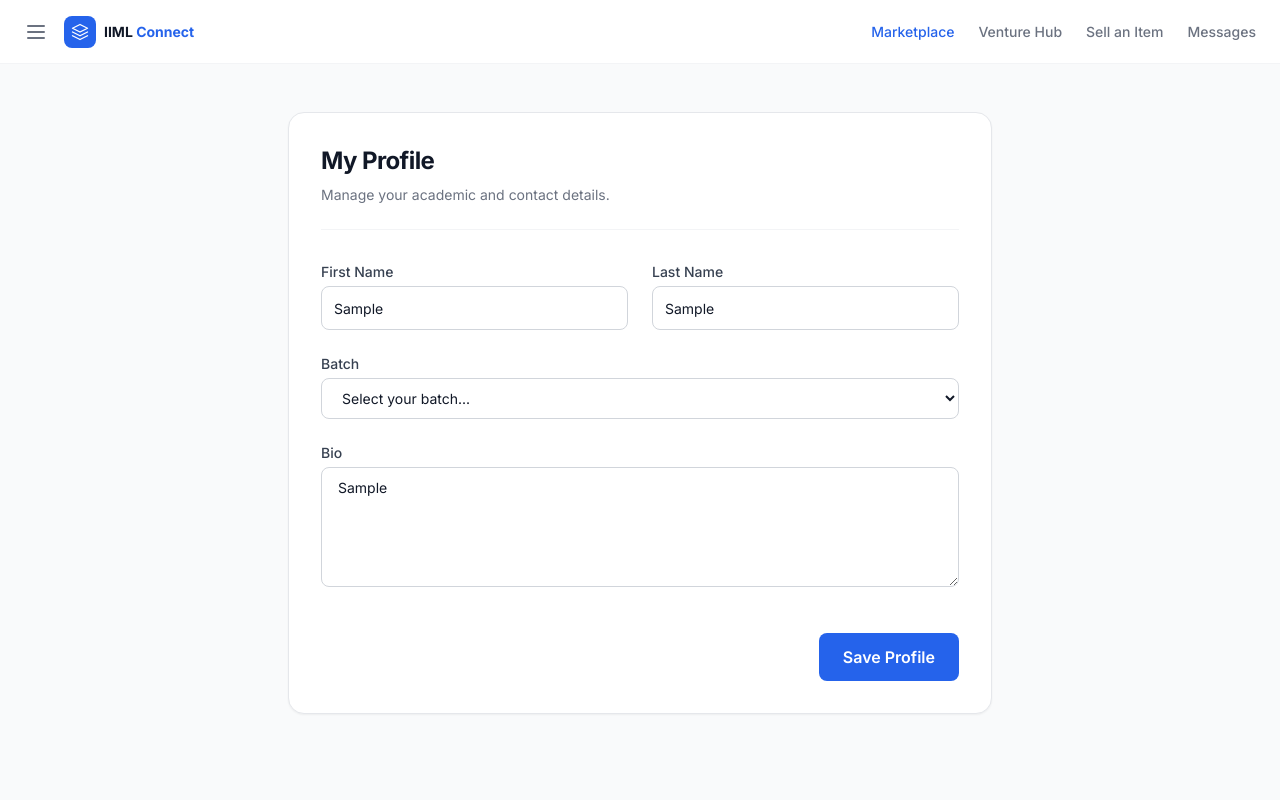
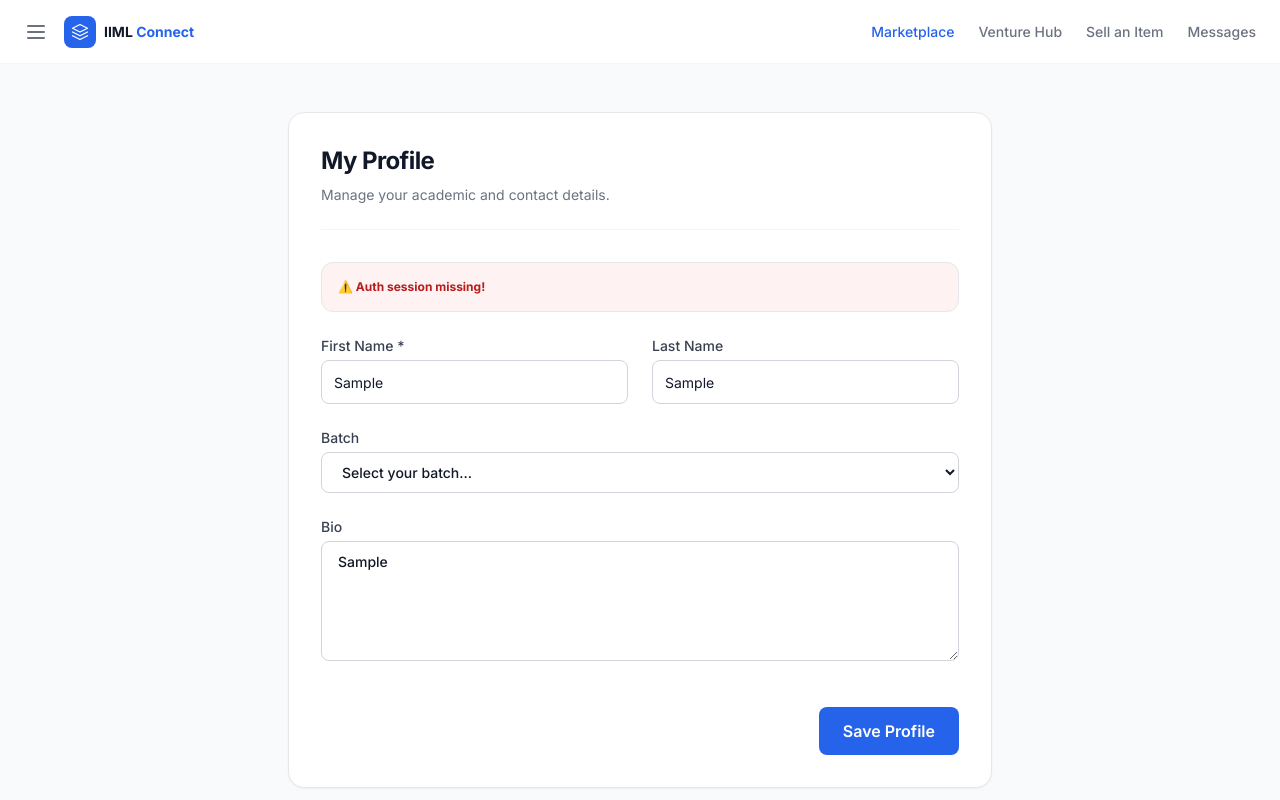
Before and after one commit to HrithikRaj26/iimlconnect_marketplace1, a Next.js app: page /profile in a window 1280 px wide. Both pictures are taken after typing "Sample", "Sample", "Sample" into the empty fields and a click on the button "Save Profile". Built offline with nearby package versions, Linux system fonts and the light colour scheme.

Commit message:
Implement profile update logic with Supabase integration

```diff
--- a/src/components/profile/ProfileBuilder.tsx
+++ b/src/components/profile/ProfileBuilder.tsx
@@ -1,10 +1,70 @@
 "use client";
 
-import React from "react";
+import React, { useState, useEffect } from "react";
+import { supabase } from "@/lib/supabase";
 import { Button } from "@/components/ui/Button";
 import { TextInput } from "@/components/ui/TextInput";
 
 export default function ProfileBuilder() {
+  const [firstName, setFirstName] = useState("");
+  const [lastName, setLastName] = useState("");
+  const [batch, setBatch] = useState("");
+  const [bio, setBio] = useState("");
+  const [loading, setLoading] = useState(false);
+  const [message, setMessage] = useState<{ type: "success" | "error"; text: string } | null>(null);
+
+  useEffect(() => {
+    const fetchUserProfile = async () => {
+      try {
+        const { data: { session } } = await supabase.auth.getSession();
+        if (session?.user) {
+          const metadata = session.user.user_metadata || {};
+          setFirstName(metadata.first_name || metadata.full_name?.split(" ")[0] || "");
+          setLastName(metadata.last_name || metadata.full_name?.split(" ").slice(1).join(" ") || "");
+          setBatch(metadata.batch || "");
+          setBio(metadata.bio || "");
+        }
+      } catch (e) {
+        console.error("Error loading user profile:", e);
+      }
+    };
+
+    fetchUserProfile();
+  }, []);
+
+  const handleSaveProfile = async (e: React.FormEvent) => {
+    e.preventDefault();
+    setLoading(true);
+    setMessage(null);
+
+    if (!firstName.trim()) {
+      setMessage({ type: "error", text: "First name is required." });
+      setLoading(false);
+      return;
+    }
+
+    try {
+      const { data, error } = await supabase.auth.updateUser({
+        data: {
+          first_name: firstName.trim(),
+          last_name: lastName.trim(),
+          full_name: `${firstName.trim()} ${lastName.trim()}`.trim(),
+          batch: batch,
+          bio: bio.trim(),
+        },
+      });
+
+      if (error) throw error;
+
+      setMessage({ type: "success", text: "Profile updated successfully!" });
+    } catch (err: any) {
+      console.error(err);
+      setMessage({ type: "error", text: err.message || "Failed to update profile." });
+    } finally {
+      setLoading(false);
+    }
+  };
+
   return (
     <div className="mx-auto max-w-3xl px-4 py-12 sm:px-6 lg:px-8">
       <div className="rounded-2xl bg-white p-8 shadow-sm border border-gray-200">
@@ -13,39 +73,68 @@ export default function ProfileBuilder() {
           <p className="mt-2 text-sm text-gray-500">Manage your academic and contact details.</p>
         </div>
 
-        <form className="space-y-6">
+        <form onSubmit={handleSaveProfile} className="space-y-6">
+          {message && (
+            <div
+              className={`rounded-xl p-4 text-xs font-bold border ${
+                message.type === "success"
+                  ? "bg-green-50 text-green-700 border-green-150"
+                  : "bg-red-50 text-red-700 border-red-150"
+              }`}
+            >
+              {message.type === "success" ? "✓" : "⚠️"} {message.text}
+            </div>
+          )}
+
           <div className="grid grid-cols-1 md:grid-cols-2 gap-6">
             <div>
-              <label className="block text-sm font-medium text-gray-700 mb-1">First Name</label>
-              <TextInput type="text" placeholder="First Name" />
+              <label className="block text-sm font-medium text-gray-700 mb-1">First Name *</label>
+              <TextInput
+                type="text"
+                placeholder="First Name"
+                value={firstName}
+                onChange={(e) => setFirstName(e.target.value)}
+                required
+              />
             </div>
             <div>
               <label className="block text-sm font-medium text-gray-700 mb-1">Last Name</label>
-              <TextInput type="text" placeholder="Last Name" />
+              <TextInput
+                type="text"
+                placeholder="Last Name"
+                value={lastName}
+                onChange={(e) => setLastName(e.target.value)}
+              />
             </div>
           </div>
 
           <div>
             <label className="block text-sm font-medium text-gray-700 mb-1">Batch</label>
-            <select className="w-full rounded-lg border border-gray-300 bg-white px-4 py-2.5 text-sm text-gray-900 focus:border-brand focus:outline-none focus:ring-1 focus:ring-brand">
+            <select
+              value={batch}
+              onChange={(e) => setBatch(e.target.value)}
+              className="w-full rounded-lg border border-gray-300 bg-white px-4 py-2.5 text-sm text-gray-900 focus:border-brand focus:outline-none focus:ring-1 focus:ring-brand outline-none font-medium"
+            >
               <option value="">Select your batch...</option>
-              <option value="pgp1">PGP 1</option>
-              <option value="pgp2">PGP 2</option>
-              <option value="abm1">ABM 1</option>
-              <option value="abm2">ABM 2</option>
+              <option value="PGP 1">PGP 1</option>
+              <option value="PGP 2">PGP 2</option>
+              <option value="ABM 1">ABM 1</option>
+              <option value="ABM 2">ABM 2</option>
             </select>
           </div>
 
           <div>
             <label className="block text-sm font-medium text-gray-700 mb-1">Bio</label>
             <textarea
-              className="w-full rounded-lg border border-gray-300 bg-white px-4 py-2.5 text-sm text-gray-900 focus:border-brand focus:outline-none focus:ring-1 focus:ring-brand min-h-[120px]"
+              value={bio}
+              onChange={(e) => setBio(e.target.value)}
+              className="w-full rounded-lg border border-gray-300 bg-white px-4 py-2.5 text-sm text-gray-900 focus:border-brand focus:outline-none focus:ring-1 focus:ring-brand min-h-[120px] outline-none font-medium"
               placeholder="Tell us about yourself..."
             ></textarea>
           </div>
 
           <div className="flex justify-end pt-4">
-            <Button type="button" size="lg">
+            <Button type="submit" size="lg" loading={loading}>
               Save Profile
             </Button>
           </div>
```
